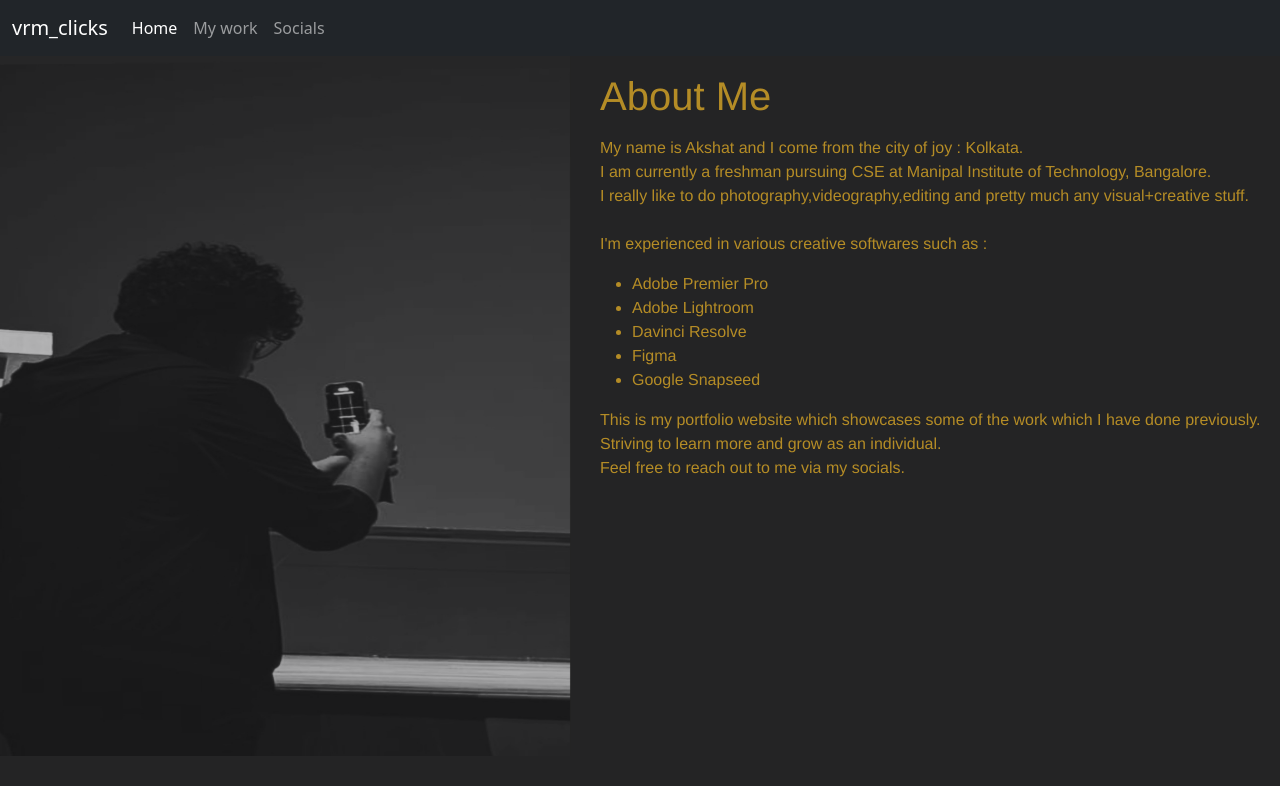
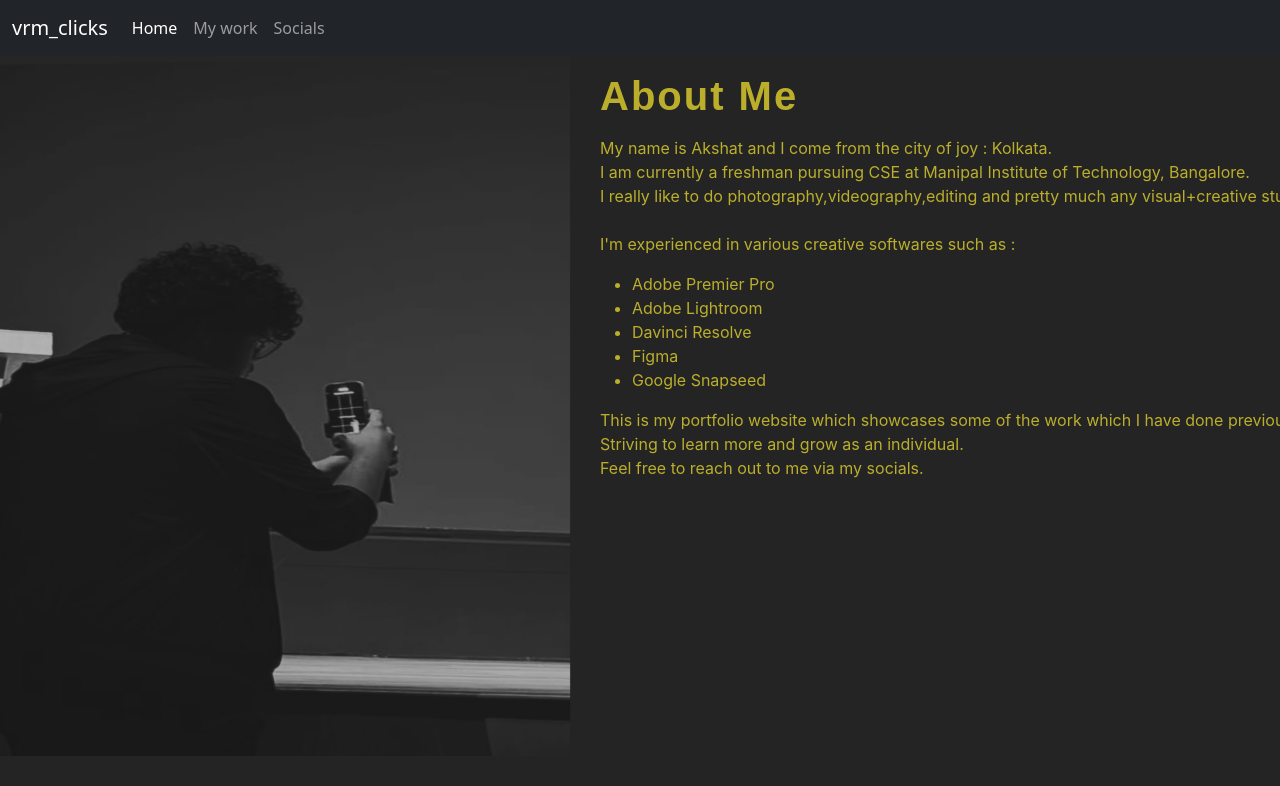
Before and after one commit to akshat-2337/Photography_portfolio, a plain HTML site: page index.html in a window 1280 px wide. Shown: the top 786 px of the page. Drawn offline with nearby package versions, Linux system fonts and the light colour scheme.

Commit message:
Font style + color scheme finalized.
1. color+font decided.
2. positioning adjusted.

```diff
--- a/style.css
+++ b/style.css
@@ -4,14 +4,24 @@
 
 }
 
+h1{
+    font-family: 'Outfit', sans-serif;
+    font-weight: 600;
+    letter-spacing: 2px;
+}
+
+
 #photo #ptxt{
     position: relative;
-    color: #f4ba27;
+    color: #fceb2f;
     top: -700px;
     left: 600px;
-    font-family: 'Franklin Gothic Medium', 'Arial Narrow', Arial, sans-serif;
+    opacity: 100%;
+    font-family: 'Inter', sans-serif;
+    font-weight: 400;
+}
 
-}
+
 body{
     background-color: rgb(36, 36, 37);
     overflow: hidden;
```
